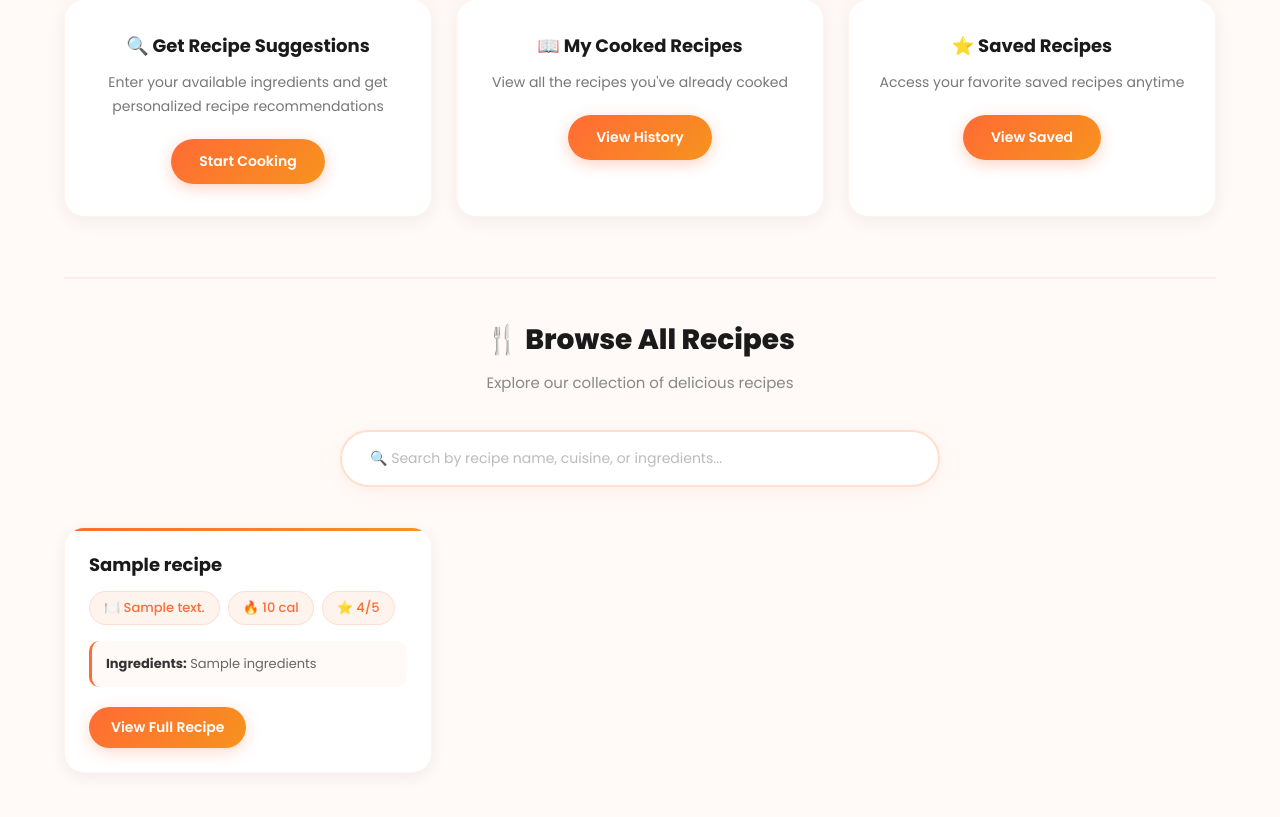
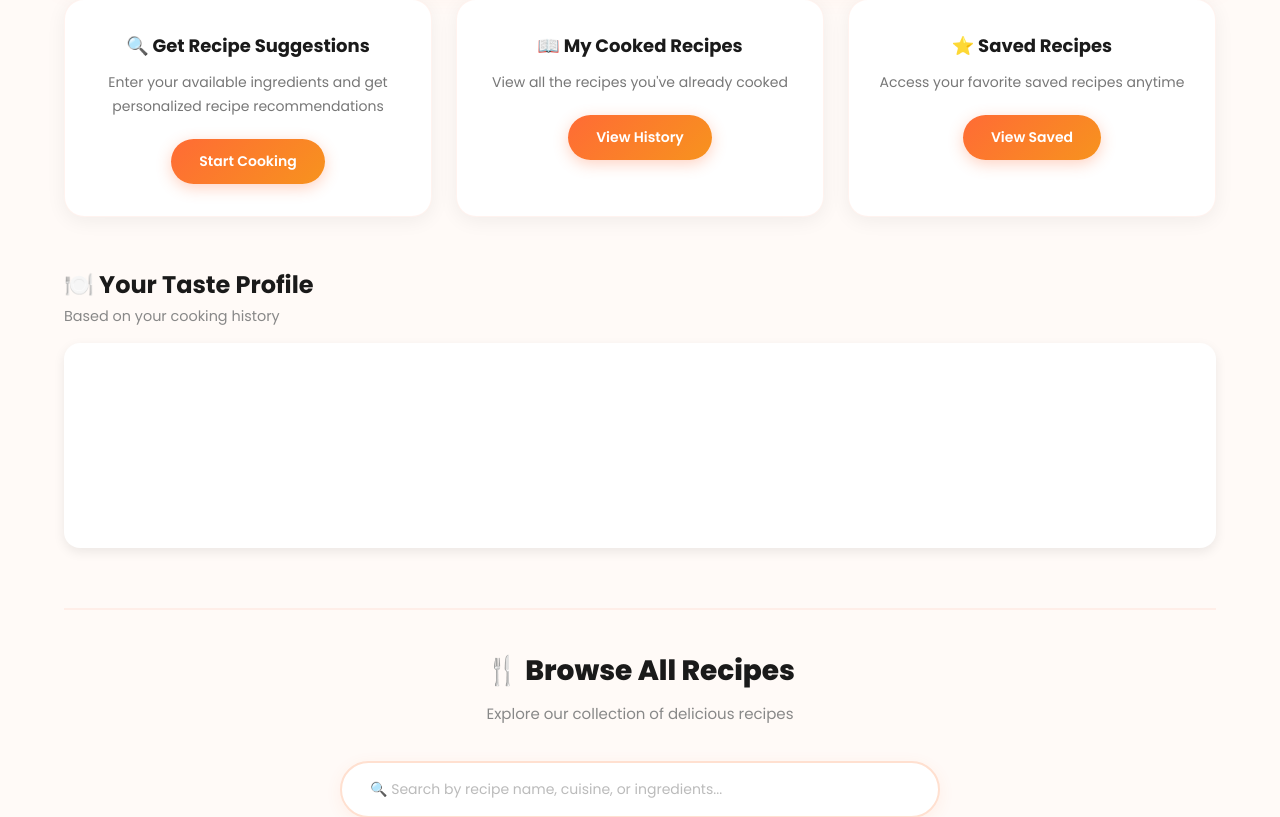
Before and after one commit to sarauh-codes/chefgpt-overall, a Flask app: template templates/dashboard.html in a window 1280 px wide. Shown: the part 322-1139 px from the top of the page. Before the commit the page ends 1075 px from the top, so only its background shows below. Run offline with Flask 3, Linux system fonts and the light colour scheme; the template is opened without the code that fills it: values that come from a table or form of the project are taken from there, most other values are stand-ins (such as "Sample title", 1, 10 or a date in 2020); a map, chart or similar area stays blank.

Commit message:
changes in dashboard.html, dashboard.js and dashboard.css for frontend features taste profile chart

```diff
--- a/static/css/dashboard.css
+++ b/static/css/dashboard.css
@@ -602,3 +602,91 @@ body {
   0%, 100% { transform: translateY(0); }
   50%       { transform: translateY(-10px); }
 }
+
+.taste-profile-section {
+    margin: 2rem 0;
+}
+.taste-profile-section h2 {
+    font-size: 1.5rem;
+    font-weight: 700;
+    margin-bottom: 0.25rem;
+}
+.taste-subtitle {
+    color: #888;
+    font-size: 0.9rem;
+    margin-bottom: 1rem;
+}
+.taste-card {
+    background: #fff;
+    border-radius: 16px;
+    padding: 1.5rem;
+    box-shadow: 0 4px 12px rgba(0,0,0,0.08);
+    display: flex;
+    flex-direction: column;
+    align-items: center;
+    gap: 1.5rem;
+}
+.taste-chart-wrapper {
+    width: 100%;
+    max-width: 380px;
+}
+.taste-bars {
+    width: 100%;
+    max-width: 480px;
+    display: flex;
+    flex-direction: column;
+    gap: 0.75rem;
+}
+.taste-bar-row {
+    display: flex;
+    align-items: center;
+    gap: 0.75rem;
+}
+.taste-bar-label {
+    width: 90px;
+    font-size: 0.85rem;
+    font-weight: 600;
+    flex-shrink: 0;
+}
+.taste-bar-track {
+    flex: 1;
+    height: 8px;
+    background: rgba(0,0,0,0.08);
+    border-radius: 99px;
+    overflow: hidden;
+}
+.taste-bar-fill {
+    height: 100%;
+    border-radius: 99px;
+    transition: width 0.8s ease;
+}
+.taste-bar-score {
+    width: 38px;
+    font-size: 0.85rem;
+    font-weight: 700;
+    text-align: right;
+    flex-shrink: 0;
+}
+.taste-empty {
+    text-align: center;
+    padding: 2rem;
+    color: #888;
+}
+.taste-empty span {
+    font-size: 3rem;
+    display: block;
+    margin-bottom: 0.5rem;
+}
+.taste-empty h3 {
+    color: #333;
+    margin-bottom: 0.25rem;
+}
+.hidden { display: none !important; }
+
+@media (min-width: 640px) {
+    .taste-card {
+        flex-direction: row;
+        align-items: center;
+        justify-content: center;
+    }
+}
--- a/static/js/dashboard.js
+++ b/static/js/dashboard.js
@@ -240,3 +240,80 @@ document.addEventListener('DOMContentLoaded', function () {
         });
     }
 });
+
+// ==================== TASTE PROFILE ====================
+
+const AXIS_COLORS = {
+    Spicy:     "#e05d44",
+    Sweet:     "#f0a500",
+    Savory:    "#4f98a3",
+    Healthy:   "#6daa45",
+    Indulgent: "#bb65a0"
+};
+const AXIS_EMOJIS = {
+    Spicy:"🌶️", Sweet:"🍬", Savory:"🧄", Healthy:"🥗", Indulgent:"🧁"
+};
+
+fetch("/api/taste-profile")
+    .then(r => r.json())
+    .then(data => {
+        if (data.empty) {
+            document.getElementById("tasteContent").classList.add("hidden");
+            document.getElementById("tasteEmpty").classList.remove("hidden");
+            return;
+        }
+
+        const ctx = document.getElementById("tasteRadar").getContext("2d");
+        new Chart(ctx, {
+            type: "radar",
+            data: {
+                labels: data.labels.map(l => `${AXIS_EMOJIS[l] || ""} ${l}`),
+                datasets: [{
+                    data: data.scores,
+                    backgroundColor: "rgba(79,152,163,0.15)",
+                    borderColor: "#4f98a3",
+                    pointBackgroundColor: data.labels.map(l => AXIS_COLORS[l] || "#4f98a3"),
+                    pointRadius: 5,
+                    pointHoverRadius: 7,
+                    borderWidth: 2,
+                }]
+            },
+            options: {
+                responsive: true,
+                scales: {
+                    r: {
+                        min: 0, max: 100,
+                        ticks: { display: false, stepSize: 25 },
+                        pointLabels: {
+                            font: { size: 13, weight: "600" },
+                            color: "#333"
+                        },
+                        grid: { color: "rgba(0,0,0,0.08)" },
+                        angleLines: { color: "rgba(0,0,0,0.08)" }
+                    }
+                },
+                plugins: {
+                    legend: { display: false },
+                    tooltip: {
+                        callbacks: { label: ctx => ` ${ctx.raw}%` }
+                    }
+                },
+                animation: { duration: 800 }
+            }
+        });
+
+        const barsEl = document.getElementById("tasteBars");
+        data.labels.forEach((label, i) => {
+            const color = AXIS_COLORS[label] || "#4f98a3";
+            const row = document.createElement("div");
+            row.className = "taste-bar-row";
+            row.innerHTML = `
+                <span class="taste-bar-label">${AXIS_EMOJIS[label] || ""} ${label}</span>
+                <div class="taste-bar-track">
+                    <div class="taste-bar-fill" style="width:${data.scores[i]}%; background:${color};"></div>
+                </div>
+                <span class="taste-bar-score" style="color:${color};">${data.scores[i]}%</span>
+            `;
+            barsEl.appendChild(row);
+        });
+    });
--- a/templates/dashboard.html
+++ b/templates/dashboard.html
@@ -5,6 +5,7 @@
     <meta name="viewport" content="width=device-width, initial-scale=1.0">
     <title>Dashboard - ChefGPT</title>
     <link rel="stylesheet" href="{{ url_for('static', filename='css/dashboard.css') }}">
+    <script src="https://cdn.jsdelivr.net/npm/chart.js"></script>
 </head>
 <body>
 <!-- Overlay background -->
@@ -161,6 +162,29 @@
                 <button onclick="window.location.href='{{ url_for('saved_recipes') }}'">View Saved</button>
             </div>
     </div>
+     <div class="taste-profile-section">
+            <h2>🍽️ Your Taste Profile</h2>
+            <p class="taste-subtitle">Based on your cooking history</p>
+
+            <div class="taste-card" id="tasteCard">
+
+                <!-- Empty state -->
+                <div class="taste-empty hidden" id="tasteEmpty">
+                    <span>🍳</span>
+                    <h3>No taste data yet</h3>
+                    <p>Start cooking recipes to see your flavour profile!</p>
+                </div>
+
+                <!-- Chart + bars -->
+                <div id="tasteContent">
+                    <div class="taste-chart-wrapper">
+                        <canvas id="tasteRadar"></canvas>
+                    </div>
+                    <div class="taste-bars" id="tasteBars"></div>
+                </div>
+
+            </div>
+    </div>
         <div class="browse-section">
             <h2>🍴 Browse All Recipes</h2>
             <p>Explore our collection of delicious recipes</p>
```
